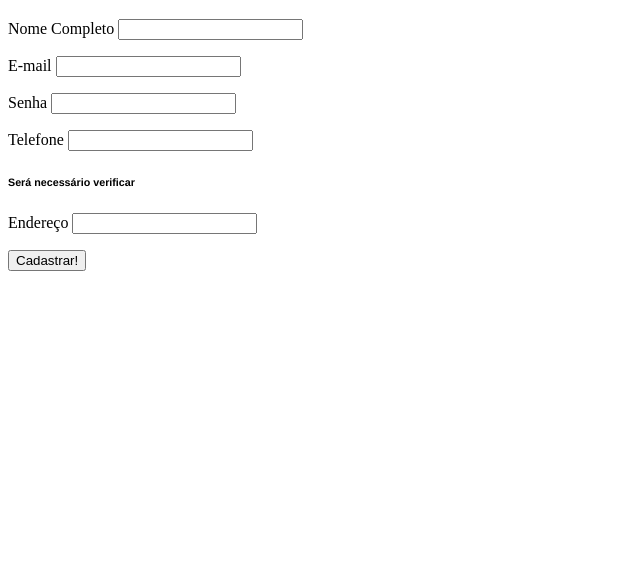
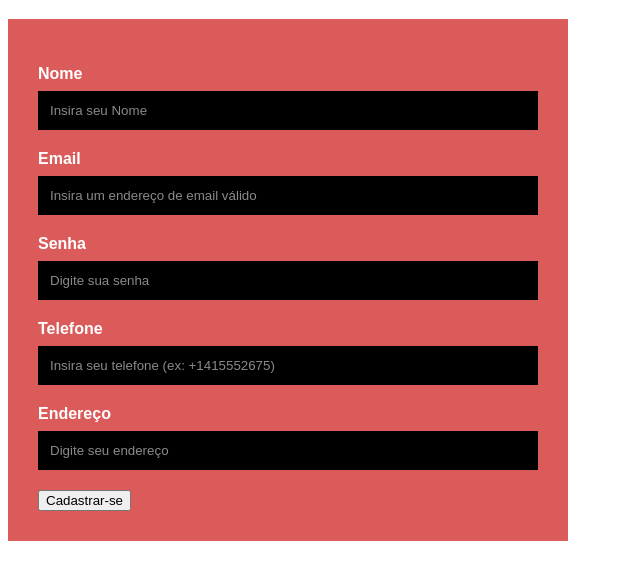
Before and after one commit to gdmata/API--Login, a website: page public/index.html in a window 1280 px wide. Shown: the part 61-640 px from the top of the page, without its empty margins (0-644 px from the left). Drawn offline with Linux system fonts and the light colour scheme.

Commit message:
Atualização do Registro e Login
Alterações nos forms de registro e login, deixando com uma cara um pouco mais legal...

```diff
--- a/public/index.html
+++ b/public/index.html
@@ -4,33 +4,63 @@
     <meta charset="UTF-8" />
     <meta name="viewport" content="width=device-width, initial-scale=1.0" />
     <title>Document</title>
+    <link rel="stylesheet" href="styles.css" />
   </head>
   <body>
     <h1>SUSHI MANIA CULINARIA ORIENTAL</h1>
     <div>
       <form id="regForm">
         <p>
-          Nome Completo
-          <input type="text" id="registerName" required />
+          Nome
+          <input
+            type="text"
+            id="registerName"
+            placeholder="Insira seu Nome"
+            required
+            class="registerForm"
+          />
         </p>
         <p>
-          E-mail
-          <input type="email" id="regMail" required />
+          Email
+          <input
+            type="email"
+            id="regMail"
+            placeholder="Insira um endereço de email válido"
+            required
+            class="registerForm"
+          />
         </p>
         <p>
           Senha
-          <input type="password" id="regPass" required />
+          <input
+            type="password"
+            id="regPass"
+            placeholder="Digite sua senha"
+            required
+            class="registerForm"
+          />
         </p>
         <p>
-            Telefone
-            <input type="number" required id="regPhone">
-            <h6 style="font-family: 'Franklin Gothic Medium', 'Arial Narrow', Arial, sans-serif;">Será necessário verificar</h6>
+          Telefone
+          <input
+            type="text"
+            id="regPhone"
+            placeholder="Insira seu telefone (ex: +1415552675)"
+            required
+            class="registerForm"
+          />
         </p>
-
-        <p>Endereço
-            <input type="text" id="regAddress" required>
+        <p>
+          Endereço
+          <input
+            type="text"
+            id="regAddress"
+            placeholder="Digite seu endereço"
+            required
+            class="registerForm"
+          />
         </p>
-<input type="submit" value="Cadastrar!">
+        <input type="submit" value="Cadastrar-se" />
       </form>
     </div>
     <script src="script.js"></script>
--- /dev/null
+++ b/public/styles.css
@@ -0,0 +1,67 @@
+/* Estilo dos containers dos formulários (Fundo avermelhado) 🟥 */
+#regForm,
+#loginForm {
+  background-color: #db5a5a;
+  padding: 30px;
+  max-width: 500px;
+  font-family: Arial, sans-serif;
+  color: white;
+}
+
+/* Espaçamento entre as linhas de campo ↕️ */
+#regForm p,
+#loginForm p {
+  margin-bottom: 20px;
+  font-weight: bold;
+}
+
+/* Estilo das caixas de entrada de ambos os formulários (inputs pretos) 🔲 */
+.registerForm,
+.loginField {
+  width: 100%; /* Faz as caixas preencherem todo o espaço interno */
+  background-color: black;
+  color: white;
+  border: none;
+  padding: 12px;
+  margin-top: 8px;
+  box-sizing: border-box;
+}
+
+/* Cor do texto de ajuda (placeholder) 🪙 */
+.registerForm::placeholder,
+.loginField::placeholder {
+  color: #8a8a8a;
+}
+
+/* Estilo dos botões de ação (Azul) 🟦 */
+input.registerForm[type="submit"],
+.loginBtn {
+  background-color: #428bca;
+  color: white;
+  border: none;
+  padding: 10px 25px;
+  font-size: 16px;
+  cursor: pointer;
+  margin-top: 10px;
+}
+
+input.registerForm[type="submit"]:hover,
+.loginBtn:hover {
+  background-color: #3071a9;
+}
+
+/* Estilo do link de navegação entre as páginas 🔗 */
+.link-navegacao {
+  margin-top: 15px;
+  font-weight: normal !important;
+}
+
+.link-navegacao a {
+  color: white;
+  text-decoration: underline;
+  font-size: 14px;
+}
+
+.link-navegacao a:hover {
+  color: #e0e0e0;
+}
--- a/src/controllers/userController.js
+++ b/src/controllers/userController.js
@@ -81,7 +81,7 @@ const login = async (req, res) => {
         secret,
         { expiresIn: "1h" },
       );
-
+      res.set(token);
       return res.status(201).json({
         token,
         mensagem: "Login realizado com sucesso",
--- a/src/routes/orderRoutes.js
+++ b/src/routes/orderRoutes.js
@@ -1,12 +1,13 @@
 const express = require("express");
 const router = express.Router();
+const { jwtValid } = require("../controllers/authCheckController.js");
 const { createOrder } = require("../controllers/orderController.js");
 const get = async (req, res) => {
   res.json({ mensagem: "ok" });
 };
 router.get("/", get);
 
-router.post("/order", createOrder);
+router.post("/order", jwtValid, createOrder);
 
 //
 
```
Also changed, not shown: public/login.html (added, +46 -0 lines), server.js (+6 -2 lines), src/controllers/authCheckController.js (added, +29 -0 lines), src/routes/authRoute.js (added, +9 -0 lines), public/order.html (added).
